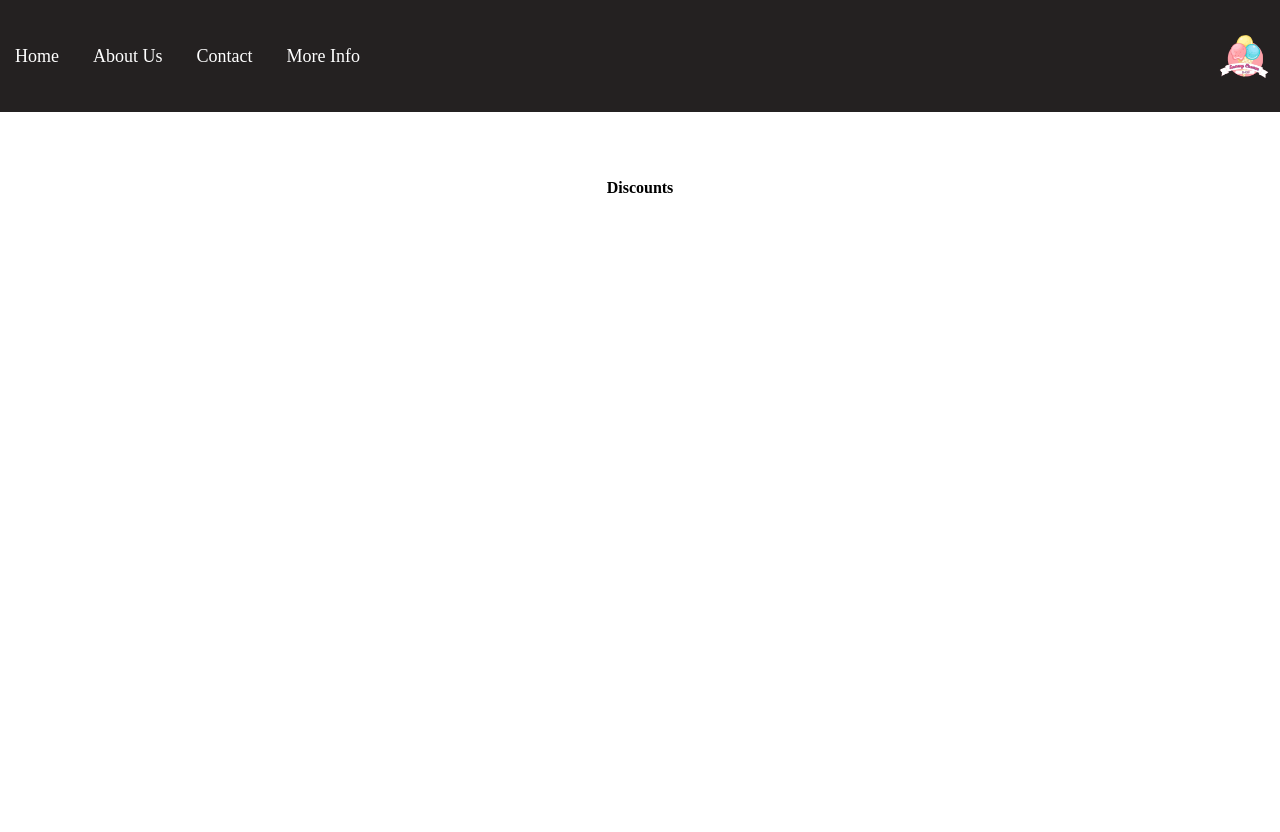
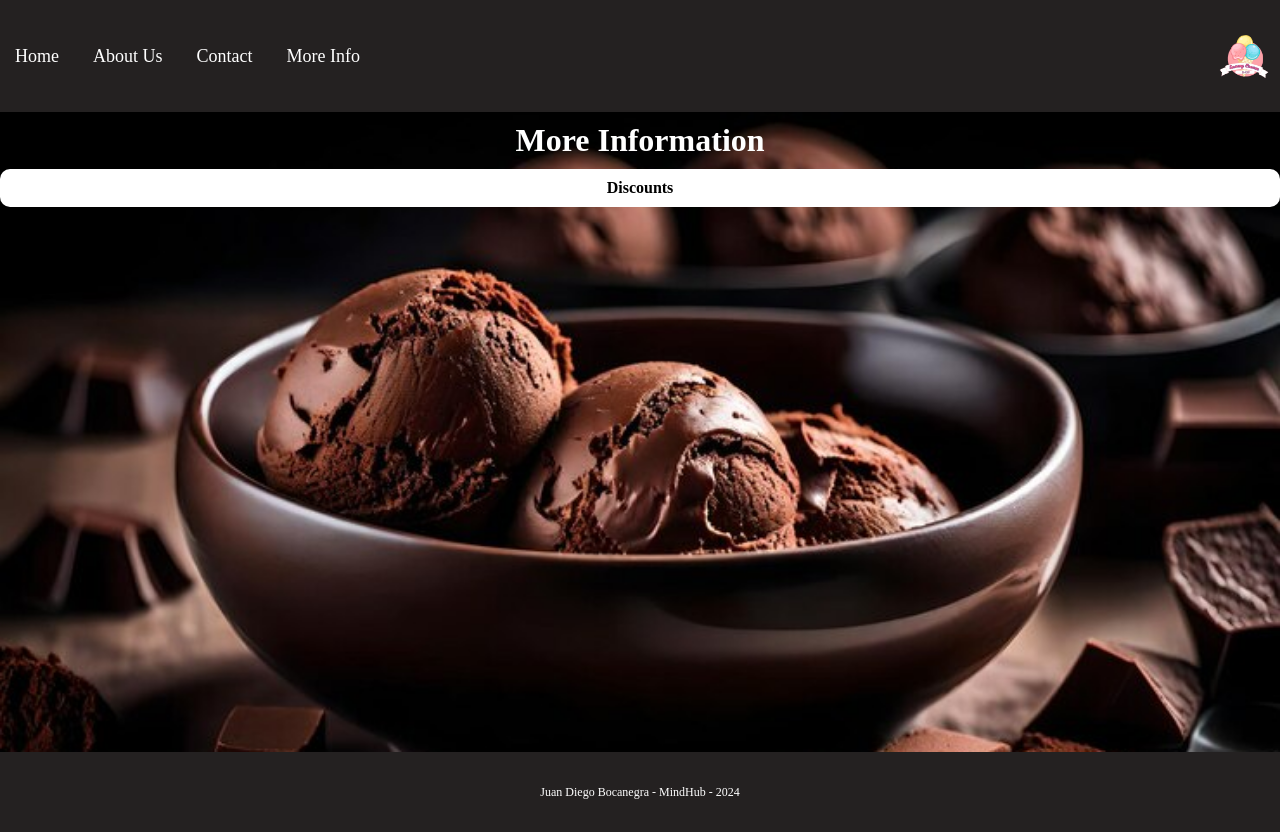
Before and after one commit to Boca117/Sprint, a plain HTML site: page pages/moreInfo.html in a window 1280 px wide. Before the commit the page ends 800 px from the top, so only its background shows below. Drawn offline with Linux system fonts and the light colour scheme.

Commit message:
se agrega a more info el footer

```diff
--- a/pages/moreInfo.html
+++ b/pages/moreInfo.html
@@ -22,6 +22,8 @@
         </nav>
         <img class ="logo" src="../img/logo.png">
     </header>
+        <main>
+
             <h1 id ="titulo">
                 <p>More Information</p>
             </h1>
@@ -30,5 +32,10 @@
                 <p>Discounts</p>
             </h2>
 
+        </main>
+
+        <footer>
+            <p>Juan Diego Bocanegra - MindHub - 2024</p>
+        </footer>
   </body>
 </html>
```
Lines whose indentation alone changed are shown as unchanged.
